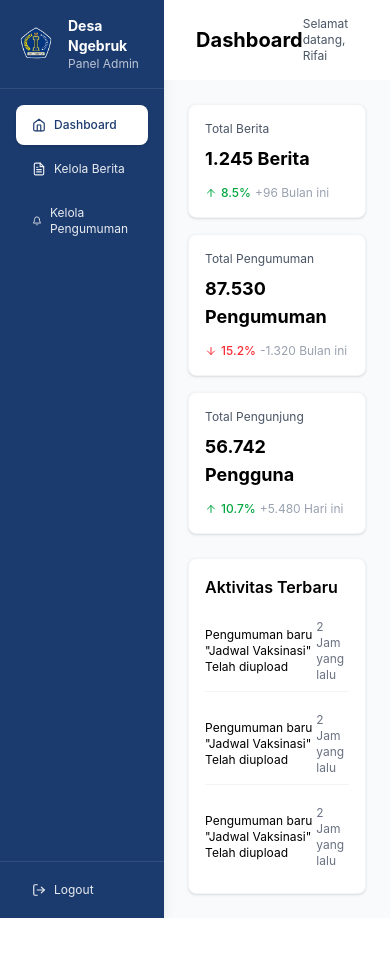
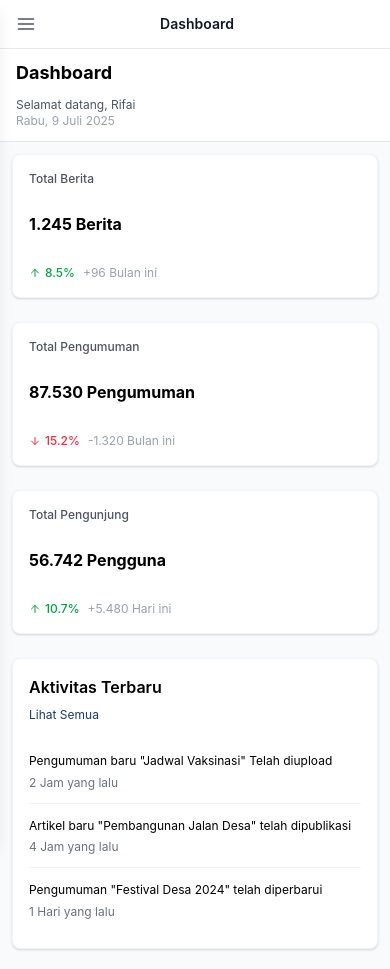
Before and after one commit to elginbrian/desangebruk.web.id, a Next.js app: page /dashboard in a window 390 px wide. Before the commit the page ends 918 px from the top, so only its background shows below. Built offline with nearby package versions, Linux system fonts and the light colour scheme.

Commit message:
feat(dashboard): dashboard is now responsive

```diff
--- a/src/app/dashboard/layout.tsx
+++ b/src/app/dashboard/layout.tsx
@@ -1,10 +1,34 @@
+"use client";
+
+import { useState } from "react";
+import { FiMenu } from "react-icons/fi";
 import Sidebar from "@/component/common/Sidebar";
 
 export default function DashboardLayout({ children }: { children: React.ReactNode }) {
+  const [sidebarOpen, setSidebarOpen] = useState(false);
+
   return (
     <div className="flex min-h-screen bg-gray-50">
-      <Sidebar />
-      <main className="flex-grow">{children}</main>
+      <Sidebar isOpen={sidebarOpen} onClose={() => setSidebarOpen(false)} />
+
+      <main className="flex-grow lg:ml-0 w-full min-w-0">
+        {/* Mobile header with hamburger menu */}
+        <div className="lg:hidden bg-white border-b border-gray-200 px-4 py-2.5">
+          <div className="flex items-center justify-between max-w-full">
+            <button
+              onClick={() => setSidebarOpen(true)}
+              className="text-gray-600 hover:text-gray-900 transition-colors p-1 -ml-1"
+              aria-label="Open menu"
+            >
+              <FiMenu size={20} />
+            </button>
+            <h1 className="font-semibold text-gray-900 text-sm truncate px-2">Dashboard</h1>
+            <div className="w-5"></div> {/* Spacer for centering */}
+          </div>
+        </div>
+
+        {children}
+      </main>
     </div>
   );
 }
--- a/src/app/dashboard/page.tsx
+++ b/src/app/dashboard/page.tsx
@@ -5,13 +5,22 @@ const DashboardPage = () => {
   return (
     <>
       {/* Header */}
-      <header className="bg-white app-header">
-        <div className="flex justify-between items-center">
-          <div>
-            <h1 className="app-text-2xl font-bold text-black">Dashboard</h1>
+      <header className="bg-white app-header border-b border-gray-200">
+        <div className="flex flex-col gap-3 sm:flex-row sm:justify-between sm:items-center sm:gap-0">
+          <div className="min-w-0">
+            <h1 className="app-text-2xl font-bold text-black truncate">Dashboard</h1>
+            <p className="text-gray-600 text-xs mt-1 hidden sm:block">Selamat datang di panel admin Desa Ngebruk</p>
           </div>
-          <div>
-            <p className="text-gray-600 text-xs">Selamat datang, Rifai</p>
+          <div className="text-left sm:text-right sm:min-w-0 sm:flex-shrink-0">
+            <p className="text-gray-600 text-xs truncate">Selamat datang, Rifai</p>
+            <p className="text-gray-400 text-xs truncate">
+              {new Date().toLocaleDateString("id-ID", {
+                weekday: "long",
+                year: "numeric",
+                month: "long",
+                day: "numeric",
+              })}
+            </p>
           </div>
         </div>
       </header>
@@ -19,7 +28,7 @@ const DashboardPage = () => {
       {/* Content */}
       <div className="app-content">
         {/* Stats Cards */}
-        <div className="grid grid-cols-1 md:grid-cols-3 gap-4 mb-6">
+        <div className="grid grid-cols-1 sm:grid-cols-2 lg:grid-cols-3 gap-3 sm:gap-4 mb-4 sm:mb-6">
           <DashboardCard title="Total Berita" value="1.245 Berita" percentage="8.5%" change="+96 Bulan ini" isPositive={true} />
           <DashboardCard title="Total Pengumuman" value="87.530 Pengumuman" percentage="15.2%" change="-1.320 Bulan ini" isPositive={false} />
           <DashboardCard title="Total Pengunjung" value="56.742 Pengguna" percentage="10.7%" change="+5.480 Hari ini" isPositive={true} />
--- a/src/app/globals.css
+++ b/src/app/globals.css
@@ -130,16 +130,34 @@ textarea:focus::placeholder {
 
 /* Consistent spacing and sizing utilities */
 .app-header {
-  padding: 1rem 2rem; /* px-8 py-4 */
+  padding: 0.75rem 1rem; /* More compact padding */
+}
+
+@media (min-width: 768px) {
+  .app-header {
+    padding: 1rem 2rem; /* px-8 py-4 for desktop */
+  }
 }
 
 .app-content {
-  padding: 1.5rem; /* p-6 */
+  padding: 0.75rem; /* More compact on mobile */
+}
+
+@media (min-width: 768px) {
+  .app-content {
+    padding: 1.5rem; /* p-6 for desktop */
+  }
 }
 
 .app-card {
-  padding: 1rem; /* p-4 */
+  padding: 0.875rem; /* Slightly less padding for mobile */
   border-radius: 0.5rem; /* rounded-lg */
+}
+
+@media (min-width: 768px) {
+  .app-card {
+    padding: 1rem; /* Full padding on desktop */
+  }
 }
 
 .app-form-input {
@@ -165,16 +183,142 @@ textarea:focus::placeholder {
 }
 
 .app-text-lg {
-  font-size: 1rem; /* text-base instead of text-lg */
+  font-size: 1rem; /* text-base on mobile */
   line-height: 1.5rem;
 }
 
+@media (min-width: 768px) {
+  .app-text-lg {
+    font-size: 1.125rem; /* text-lg on desktop */
+    line-height: 1.75rem;
+  }
+}
+
 .app-text-xl {
-  font-size: 1.125rem; /* text-lg instead of text-xl */
+  font-size: 1.125rem; /* text-lg on mobile */
   line-height: 1.75rem;
 }
 
+@media (min-width: 768px) {
+  .app-text-xl {
+    font-size: 1.25rem; /* text-xl on desktop */
+    line-height: 1.75rem;
+  }
+}
+
 .app-text-2xl {
-  font-size: 1.25rem; /* text-xl instead of text-2xl */
+  font-size: 1.25rem; /* text-xl on mobile */
   line-height: 1.75rem;
 }
+
+@media (min-width: 768px) {
+  .app-text-2xl {
+    font-size: 1.5rem; /* text-2xl on desktop */
+    line-height: 2rem;
+  }
+}
+
+/* Mobile optimizations */
+@media (max-width: 767px) {
+  .app-header {
+    border-bottom: 1px solid #e5e7eb;
+    padding: 0.75rem 1rem; /* Reduce padding on mobile */
+  }
+
+  .app-card {
+    box-shadow: 0 1px 3px 0 rgb(0 0 0 / 0.1);
+    margin-bottom: 0.5rem;
+    border-radius: 0.5rem;
+  }
+
+  .app-content {
+    padding: 0.75rem; /* Reduce content padding on mobile */
+  }
+
+  /* Prevent horizontal scroll */
+  body {
+    overflow-x: hidden;
+  }
+
+  /* Ensure proper text wrapping */
+  .truncate {
+    white-space: nowrap;
+    overflow: hidden;
+    text-overflow: ellipsis;
+    max-width: 100%;
+  }
+
+  /* Mobile grid adjustments */
+  .grid {
+    gap: 1rem; /* Better gap spacing on mobile */
+  }
+
+  /* Dashboard cards mobile styling */
+  .app-card {
+    min-height: auto;
+    padding: 1rem; /* Consistent padding */
+    box-shadow: 0 1px 3px 0 rgb(0 0 0 / 0.1), 0 1px 2px 0 rgb(0 0 0 / 0.06);
+  }
+
+  /* Mobile responsive text */
+  .app-text-2xl {
+    font-size: 1.125rem; /* Smaller on mobile */
+    line-height: 1.5rem;
+  }
+
+  .app-text-xl {
+    font-size: 1rem; /* Smaller on mobile */
+    line-height: 1.25rem;
+    font-weight: 700; /* Ensure bold text */
+  }
+
+  /* Better mobile text handling */
+  .break-words {
+    word-break: break-word;
+    hyphens: auto;
+    overflow-wrap: break-word;
+  }
+
+  /* Ensure proper flex behavior in cards */
+  .app-card .flex-grow {
+    min-height: 2rem;
+    display: flex;
+    align-items: center;
+  }
+
+  /* Mobile button adjustments */
+  .app-button {
+    padding: 0.5rem 0.75rem; /* Smaller padding on mobile */
+    font-size: 0.75rem; /* Smaller text on mobile */
+  }
+
+  /* Mobile header improvements */
+  .app-header h1 {
+    font-size: 1.125rem;
+    line-height: 1.5rem;
+  }
+
+  /* Mobile activity improvements */
+  .space-y-0 > * + * {
+    margin-top: 0;
+  }
+
+  /* Ensure proper flex behavior on mobile */
+  .flex-1 {
+    min-width: 0;
+  }
+
+  .flex-shrink-0 {
+    flex-shrink: 0;
+  }
+
+  /* Dashboard card specific mobile improvements */
+  .min-h-\[100px\] {
+    min-height: 110px; /* Slightly taller on mobile for better spacing */
+  }
+
+  /* Better mobile card content spacing */
+  .app-card > div {
+    height: 100%;
+  }
+}
--- a/src/component/common/Sidebar.tsx
+++ b/src/component/common/Sidebar.tsx
@@ -1,12 +1,40 @@
 "use client";
 
-import { FiHome, FiFileText, FiBell, FiLogOut } from "react-icons/fi";
-import { useState } from "react";
+import { FiHome, FiFileText, FiBell, FiLogOut, FiX } from "react-icons/fi";
+import { useState, useEffect, useRef } from "react";
 import Link from "next/link";
 import { usePathname } from "next/navigation";
 
-const Sidebar = () => {
+interface SidebarProps {
+  isOpen: boolean;
+  onClose: () => void;
+}
+
+const Sidebar = ({ isOpen, onClose }: SidebarProps) => {
   const pathname = usePathname();
+  const sidebarRef = useRef<HTMLElement>(null);
+
+  // Close sidebar when clicking outside on mobile
+  useEffect(() => {
+    const handleClickOutside = (event: MouseEvent) => {
+      if (
+        isOpen &&
+        sidebarRef.current &&
+        !sidebarRef.current.contains(event.target as Node) &&
+        window.innerWidth < 1024 // Only on mobile/tablet
+      ) {
+        onClose();
+      }
+    };
+
+    if (isOpen) {
+      document.addEventListener("mousedown", handleClickOutside);
+    }
+
+    return () => {
+      document.removeEventListener("mousedown", handleClickOutside);
+    };
+  }, [isOpen, onClose]);
 
   const menuItems = [
     { icon: FiHome, text: "Dashboard", href: "/dashboard" },
@@ -15,7 +43,24 @@ const Sidebar = () => {
   ];
 
   return (
-    <aside className="w-64 min-h-screen flex flex-col text-white bg-[#1B3A6D] shadow-lg">
+    <>
+      {/* Sidebar */}
+      <aside
+        ref={sidebarRef}
+        className={`
+        fixed lg:relative lg:translate-x-0
+        w-64 min-h-screen flex flex-col text-white bg-[#1B3A6D] shadow-lg
+        z-50 transition-transform duration-300 ease-in-out
+        ${isOpen ? "translate-x-0" : "-translate-x-full lg:translate-x-0"}
+      `}
+      >
+        {/* Mobile close button */}
+        <div className="lg:hidden absolute top-4 right-4">
+          <button onClick={onClose} className="text-white hover:bg-white/10 p-2 rounded-lg transition-colors">
+            <FiX size={20} />
+          </button>
+        </div>
+
         {/* Header */}
         <div className="p-4 border-b border-white/10">
           <div className="flex items-center gap-3">
@@ -51,6 +96,7 @@ const Sidebar = () => {
               <li key={index}>
                 <Link
                   href={item.href}
+                  onClick={() => onClose()} // Close mobile menu when link is clicked
                   className={`flex items-center px-4 py-3 rounded-lg transition-all duration-200 text-xs ${pathname === item.href ? "bg-white text-[#1B3A6D] font-medium shadow-sm" : "text-white/90 hover:bg-white/10 hover:text-white"}`}
                 >
                   <item.icon className="mr-2" size={14} />
@@ -69,6 +115,7 @@ const Sidebar = () => {
           </a>
         </div>
       </aside>
+    </>
   );
 };
 
--- a/src/component/dashboard/DashboardCard.tsx
+++ b/src/component/dashboard/DashboardCard.tsx
@@ -14,14 +14,26 @@ const DashboardCard = ({ title, value, percentage, change, isPositive }: Dashboa
   const Icon = isPositive ? FiArrowUp : FiArrowDown;
 
   return (
-    <div className="bg-white app-card shadow-sm border border-gray-100">
-      <p className="text-gray-600 text-xs mb-2">{title}</p>
-      <h3 className="app-text-xl font-bold text-black mb-3">{value}</h3>
+    <div className="bg-white app-card shadow-sm border border-gray-100 hover:shadow-md transition-shadow">
+      <div className="flex flex-col justify-between h-full min-h-[100px] sm:min-h-[120px]">
+        {/* Title */}
+        <div className="mb-2">
+          <p className="text-gray-600 text-xs font-medium leading-tight">{title}</p>
+        </div>
 
-      <div className="flex items-center">
-        <Icon className={`${textColor} mr-1`} size={12} />
-        <span className={`${textColor} text-xs font-medium mr-1`}>{percentage}</span>
-        <span className="text-gray-400 text-xs">{change}</span>
+        {/* Value */}
+        <div className="mb-3 flex-grow flex items-center">
+          <h3 className="app-text-xl font-bold text-black leading-tight break-words">{value}</h3>
+        </div>
+
+        {/* Change indicator */}
+        <div className="flex items-center justify-start gap-1">
+          <div className="flex items-center flex-shrink-0">
+            <Icon className={`${textColor} mr-1`} size={12} />
+            <span className={`${textColor} text-xs font-medium`}>{percentage}</span>
+          </div>
+          <span className="text-gray-400 text-xs truncate ml-1">{change}</span>
+        </div>
       </div>
     </div>
   );
--- a/src/component/dashboard/RecentActivity.tsx
+++ b/src/component/dashboard/RecentActivity.tsx
@@ -5,27 +5,36 @@ const RecentActivity = () => {
       time: "2 Jam yang lalu",
     },
     {
-      description: 'Pengumuman baru "Jadwal Vaksinasi" Telah diupload',
-      time: "2 Jam yang lalu",
+      description: 'Artikel baru "Pembangunan Jalan Desa" telah dipublikasi',
+      time: "4 Jam yang lalu",
     },
     {
-      description: 'Pengumuman baru "Jadwal Vaksinasi" Telah diupload',
-      time: "2 Jam yang lalu",
+      description: 'Pengumuman "Festival Desa 2024" telah diperbarui',
+      time: "1 Hari yang lalu",
     },
   ];
 
   return (
     <div className="bg-white app-card shadow-sm border border-gray-100">
-      <h3 className="app-text-lg font-semibold text-black mb-3">Aktivitas Terbaru</h3>
+      <div className="flex flex-col sm:flex-row sm:justify-between sm:items-center mb-4 gap-2 sm:gap-0">
+        <h3 className="app-text-lg font-semibold text-black">Aktivitas Terbaru</h3>
+        <button className="text-[#1B3A6D] text-xs hover:underline self-start sm:self-auto">Lihat Semua</button>
+      </div>
 
-      <div className="space-y-3">
+      <div className="space-y-0">
         {activities.map((activity, index) => (
-          <div key={index} className="flex justify-between items-center py-2 border-b border-gray-100 last:border-b-0">
-            <p className="text-black text-xs">{activity.description}</p>
-            <p className="text-gray-500 text-xs">{activity.time}</p>
+          <div key={index} className="flex flex-col sm:flex-row sm:justify-between py-3 border-b border-gray-100 last:border-b-0 gap-1 sm:gap-4">
+            <p className="text-black text-xs leading-relaxed flex-1 min-w-0">{activity.description}</p>
+            <p className="text-gray-500 text-xs whitespace-nowrap flex-shrink-0 self-start sm:self-center">{activity.time}</p>
           </div>
         ))}
       </div>
+
+      {activities.length === 0 && (
+        <div className="text-center py-8">
+          <p className="text-gray-500 text-sm">Belum ada aktivitas terbaru</p>
+        </div>
+      )}
     </div>
   );
 };
```
Lines whose indentation alone changed are shown as unchanged.
